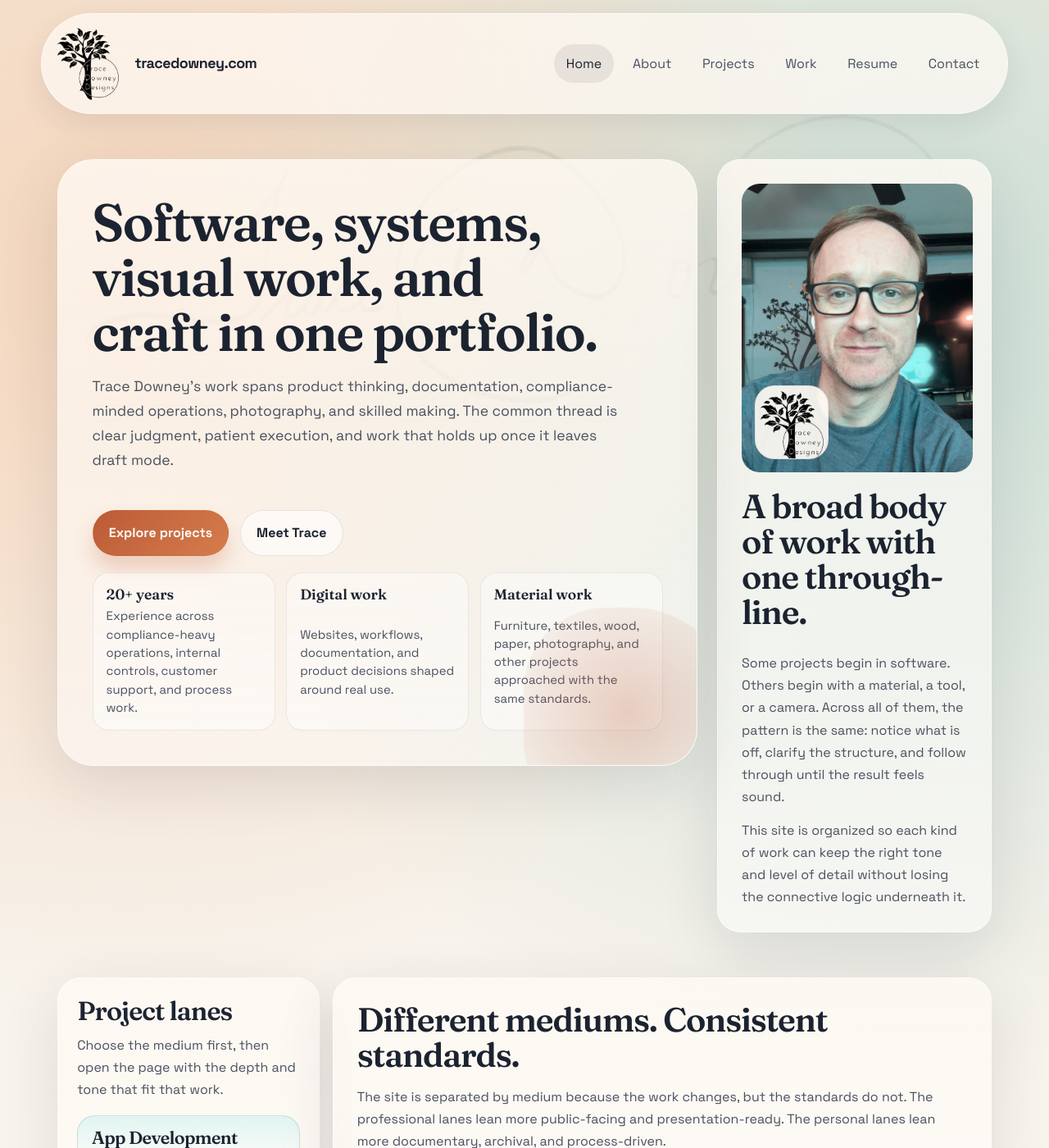
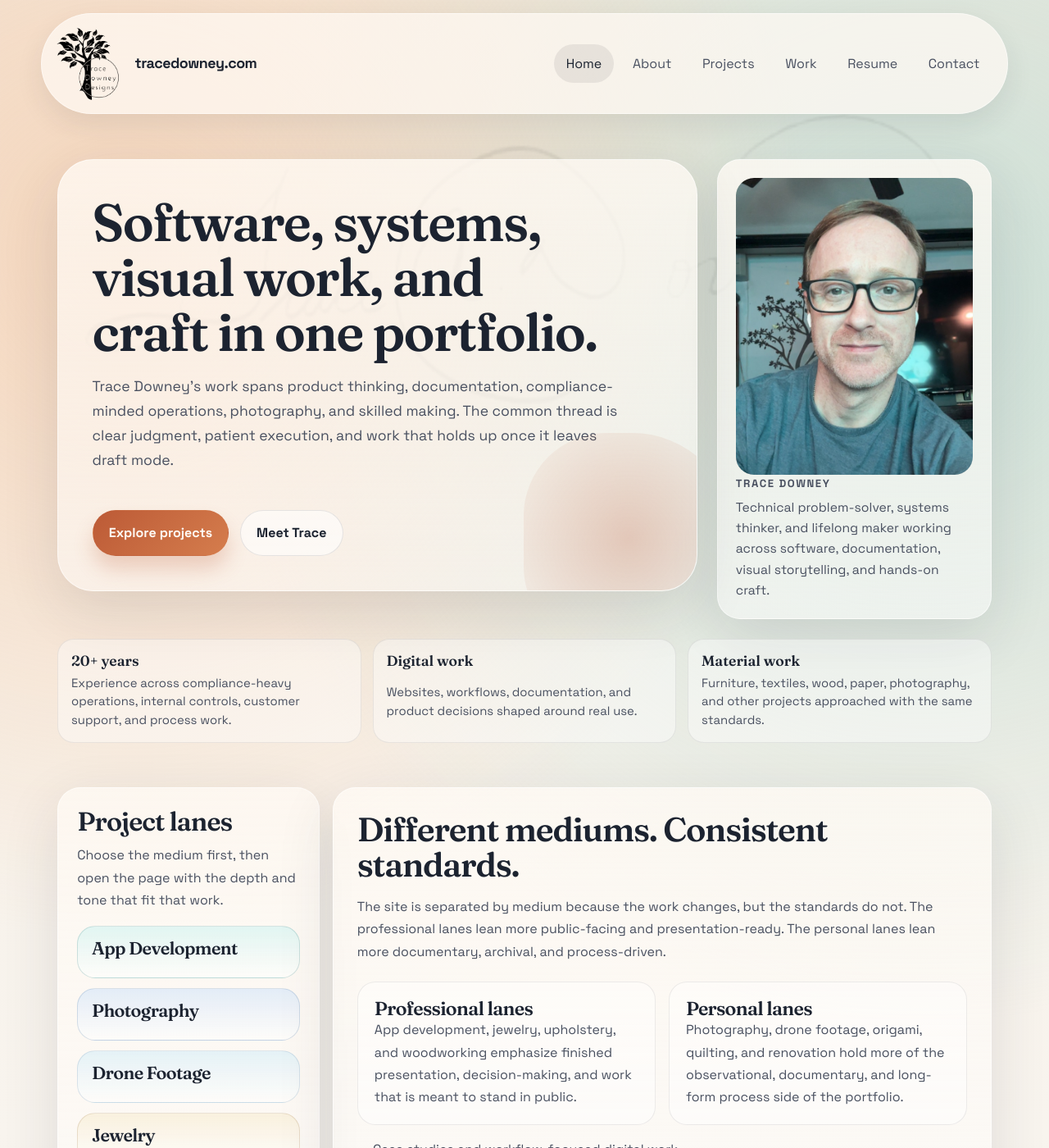
Before and after one commit to tracedowney/tracedowney.github.io, a Jekyll site: the page built from index.html, in a window 1280 px wide and 1400 px high. Shown: the whole window at 82% size. Built offline with Jekyll 4.4.1, drawn with Linux system fonts in a browser that asks for light colours.

Commit message:
Refine homepage hero layout

```diff
--- a/assets/css/site.css
+++ b/assets/css/site.css
@@ -427,6 +427,11 @@ body.page-work .page-intro h1 {
   margin-top: 0.2rem;
 }
 
+.hero-summary-grid--band {
+  grid-column: 1 / -1;
+  margin-top: 0;
+}
+
 .hero-summary-item {
   display: grid;
   gap: 0.4rem;
@@ -532,6 +537,12 @@ body.page-work .page-intro h1 {
   gap: 1.25rem;
 }
 
+.hero-panel--profile {
+  align-content: start;
+  gap: 1rem;
+  padding: 1.35rem;
+}
+
 .hero-panel__visual {
   position: relative;
   overflow: hidden;
@@ -548,26 +559,9 @@ body.page-work .page-intro h1 {
   object-position: center 38%;
 }
 
-.hero-panel__badge {
-  position: absolute;
-  left: 1rem;
-  bottom: 1rem;
-  display: inline-grid;
-  place-items: center;
-  overflow: hidden;
-  width: 5.6rem;
-  height: 5.6rem;
-  padding: 0.18rem;
-  border: 1px solid rgba(28, 35, 48, 0.08);
-  border-radius: 24px;
-  background: rgba(255, 250, 244, 0.92);
-  box-shadow: var(--shadow-soft);
-}
-
-.hero-panel__badge img {
-  width: 100%;
-  height: 100%;
-  object-fit: contain;
+.hero-panel__visual--profile {
+  min-height: 20rem;
+  aspect-ratio: 4 / 5;
 }
 
 .hero-panel--mosaic .hero-panel__visual {
@@ -623,6 +617,20 @@ body.page-work .page-intro h1 {
 .hero-panel__body {
   display: grid;
   gap: 0.85rem;
+}
+
+.hero-panel__body--compact {
+  gap: 0.4rem;
+}
+
+.hero-panel__body--compact p {
+  margin: 0;
+}
+
+.hero-panel__summary {
+  color: var(--ink-700);
+  font-size: 0.98rem;
+  line-height: 1.6;
 }
 
 .hero-panel__body .mini-list {
@@ -1773,6 +1781,10 @@ body.page-work .page-intro h1 {
     min-height: 18rem;
   }
 
+  .hero-panel__visual--profile {
+    min-height: 18rem;
+  }
+
   .project-feature,
   .project-feature--media {
     grid-template-columns: 1fr;
@@ -1819,6 +1831,10 @@ body.page-work .page-intro h1 {
   .contact-grid,
   .hero-summary-grid {
     grid-template-columns: 1fr;
+  }
+
+  .hero-summary-grid--band {
+    margin-top: -0.2rem;
   }
 
 }
--- a/index.html
+++ b/index.html
@@ -13,7 +13,17 @@ background_style: home
       <a class="button button-primary" href="/projects/">Explore projects</a>
       <a class="button button-secondary" href="/about/">Meet Trace</a>
     </div>
-    <div class="hero-summary-grid" aria-label="Trace Downey summary">
+  </div>
+  <aside class="hero-panel hero-panel--profile card">
+    <div class="hero-panel__visual hero-panel__visual--profile">
+      <img class="hero-panel__portrait" src="{{ '/assets/images/trace-headshot.jpg' | relative_url }}" alt="Trace Downey smiling in a casual portrait." />
+    </div>
+    <div class="hero-panel__body hero-panel__body--compact">
+      <p class="eyebrow">Trace Downey</p>
+      <p class="hero-panel__summary">Technical problem-solver, systems thinker, and lifelong maker working across software, documentation, visual storytelling, and hands-on craft.</p>
+    </div>
+  </aside>
+  <div class="hero-summary-grid hero-summary-grid--band" aria-label="Trace Downey summary">
     <div class="hero-summary-item">
       <strong>20+ years</strong>
       <span>Experience across compliance-heavy operations, internal controls, customer support, and process work.</span>
@@ -27,20 +37,6 @@ background_style: home
       <span>Furniture, textiles, wood, paper, photography, and other projects approached with the same standards.</span>
     </div>
   </div>
-  </div>
-  <aside class="hero-panel hero-panel--story card">
-    <div class="hero-panel__visual">
-      <img class="hero-panel__portrait" src="{{ '/assets/images/trace-headshot.jpg' | relative_url }}" alt="Trace Downey smiling in a casual portrait." />
-      <span class="hero-panel__badge" aria-hidden="true">
-        <img src="{{ '/assets/images/trace-tree-logo.svg' | relative_url }}" alt="" />
-      </span>
-    </div>
-    <div class="hero-panel__body">
-      <h2>A broad body of work with one through-line.</h2>
-      <p>Some projects begin in software. Others begin with a material, a tool, or a camera. Across all of them, the pattern is the same: notice what is off, clarify the structure, and follow through until the result feels sound.</p>
-      <p>This site is organized so each kind of work can keep the right tone and level of detail without losing the connective logic underneath it.</p>
-    </div>
-  </aside>
 </section>
 
 <section class="section">
```
Lines whose indentation alone changed are shown as unchanged.
